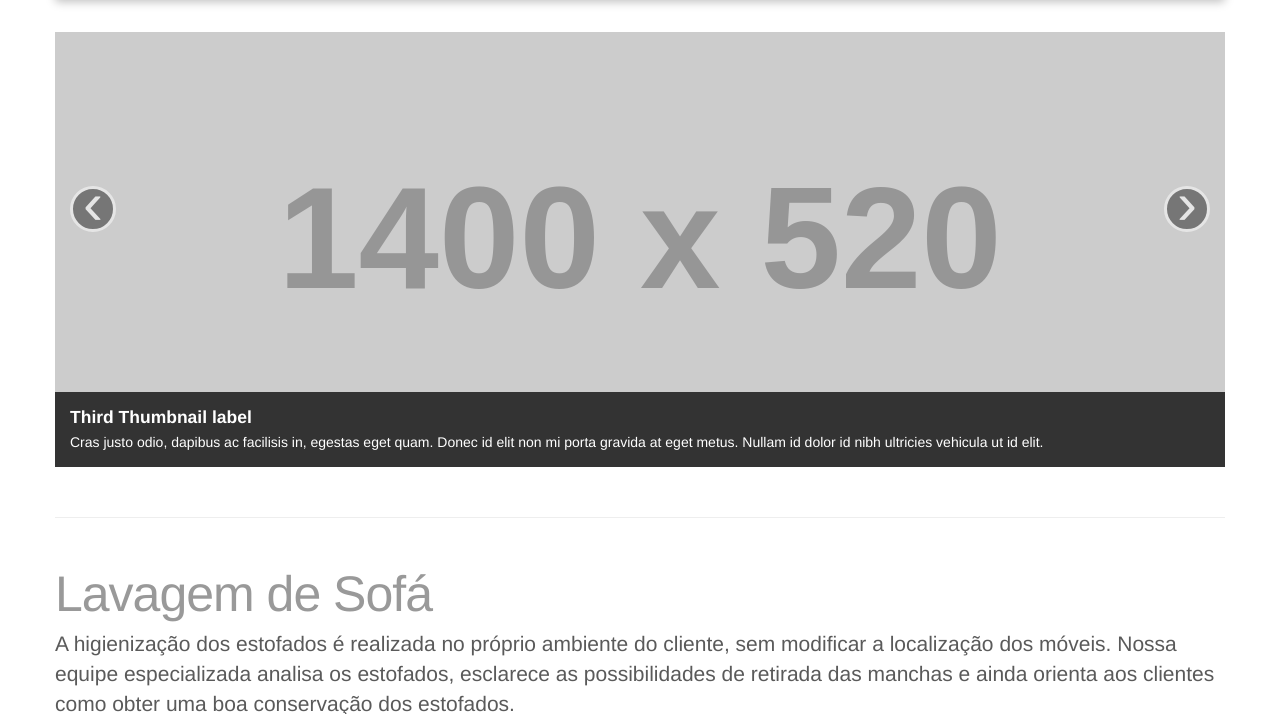
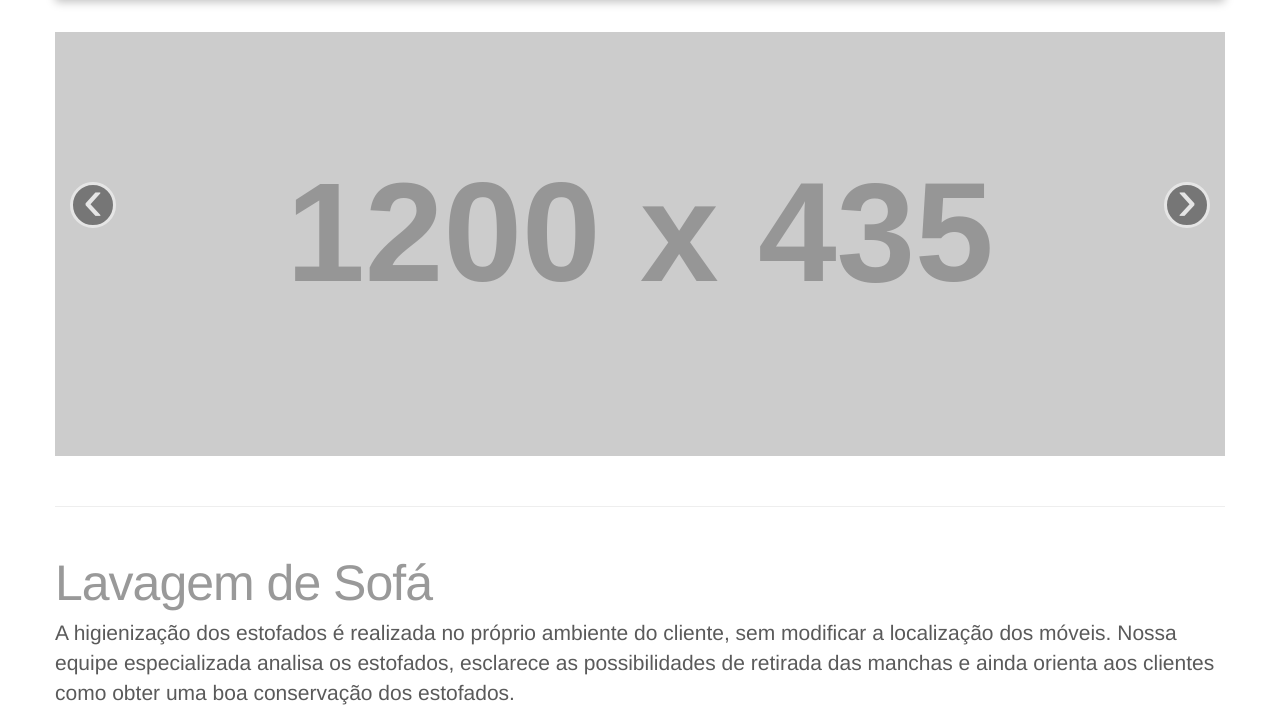
Before and after one commit to neigirao/crlimpezas, a PHP site: page /lavagem_sofa.php in a window 1280 px wide. Shown: the part 70-784 px from the top of the page. Run offline with PHP 8.4, Linux system fonts and the light colour scheme; grey boxes labelled with a size stand in for pictures from a placeholder-image service; some libraries are stand-ins or nearby versions.

Commit message:
adicionando carrossel na lagding page

```diff
--- a/lavagem_sofa.php
+++ b/lavagem_sofa.php
@@ -71,25 +71,13 @@
       <div id="myCarousel" class="carousel slide">
         <div class="carousel-inner">
           <div class="item">
-            <img src="http://placehold.it/1200x400" alt="">
-            <div class="carousel-caption">
-              <h4>First Thumbnail label</h4>
-              <p>Cras justo odio, dapibus ac facilisis in, egestas eget quam. Donec id elit non mi porta gravida at eget metus. Nullam id dolor id nibh ultricies vehicula ut id elit.</p>
-            </div>
+            <img src="http://placehold.it/1200x435" alt="">
           </div>
           <div class="item">
-            <img src="http://placehold.it/1300x510" alt="">
-            <div class="carousel-caption">
-              <h4>Second Thumbnail label</h4>
-              <p>Cras justo odio, dapibus ac facilisis in, egestas eget quam. Donec id elit non mi porta gravida at eget metus. Nullam id dolor id nibh ultricies vehicula ut id elit.</p>
-            </div>
+            <img src="http://placehold.it/1200x435" alt="">
           </div>
           <div class="item active">
-            <img src="http://placehold.it/1400x520" alt="">
-            <div class="carousel-caption">
-              <h4>Third Thumbnail label</h4>
-              <p>Cras justo odio, dapibus ac facilisis in, egestas eget quam. Donec id elit non mi porta gravida at eget metus. Nullam id dolor id nibh ultricies vehicula ut id elit.</p>
-            </div>
+            <img src="http://placehold.it/1200x435" alt="">
           </div>
         </div>
         <a class="left carousel-control" href="#myCarousel" data-slide="prev">‹</a>
@@ -285,7 +273,7 @@ Depois de finalizado a <strong>lavagem de sofá a seco</strong>, aconselhamos ma
     <script src="js/bootstrap-carousel.js"></script>
     <script>
       $('.carousel').carousel({
-        interval: 2000
+        interval: 4000
       })
   	  var _gaq = _gaq || [];
   	  _gaq.push(['_setAccount', 'UA-36923842-1']);
```
